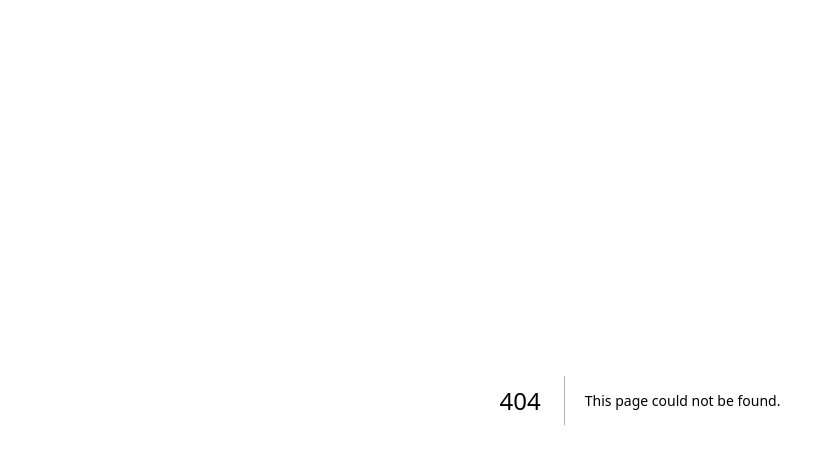
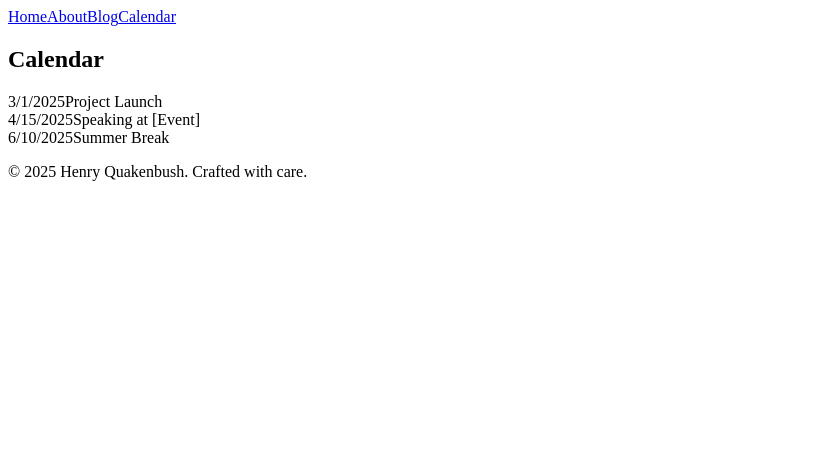
Before and after one commit to slyfox29/henry-quakenbush-site, a Next.js app: page /calendar in a window 1280 px wide. Before the commit this address had no page. Shown: the top 464 px of the page, without its empty margins (0-835 px from the left). Built offline with nearby package versions, Linux system fonts and the light colour scheme.

Commit message:
Create calendar.js

```diff
--- /dev/null
+++ b/pages/calendar.js
@@ -0,0 +1,25 @@
+import Layout from '../components/Layout';
+
+export default function Calendar() {
+  const events = [
+    { date: '2025-03-01', title: 'Project Launch' },
+    { date: '2025-04-15', title: 'Speaking at [Event]' },
+    { date: '2025-06-10', title: 'Summer Break' },
+  ];
+
+  return (
+    <Layout>
+      <section className="calendar">
+        <h2 className="section-title">Calendar</h2>
+        <div className="calendar-grid">
+          {events.map((event, index) => (
+            <div key={index} className="calendar-event">
+              <span className="event-date">{new Date(event.date).toLocaleDateString()}</span>
+              <span className="event-title">{event.title}</span>
+            </div>
+          ))}
+        </div>
+      </section>
+    </Layout>
+  );
+}
```
